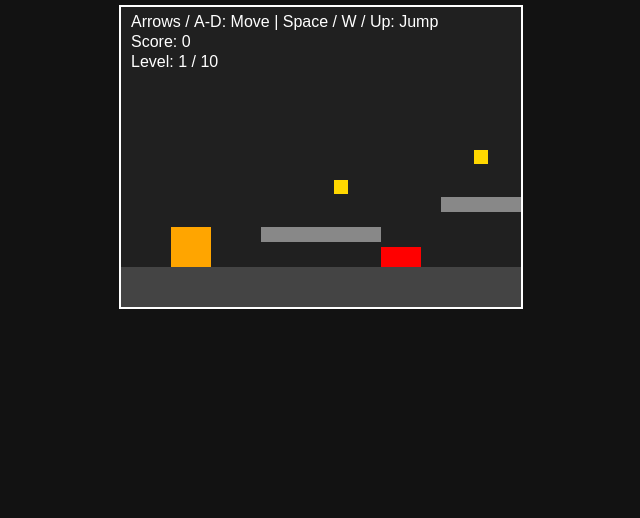
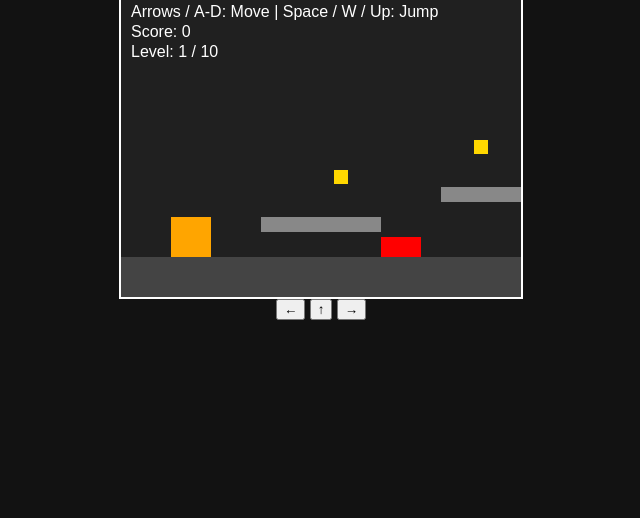
Before and after one commit to rikhaakther/canvas-platformer, a plain HTML site: page index.html in a window 1280 px wide. Shown: the part 282-800 px from the top of the page, without its empty margins (319-959 px from the left). Drawn offline with Linux system fonts and the light colour scheme.

Commit message:
Update index.html

```diff
--- a/index.html
+++ b/index.html
@@ -2,9 +2,8 @@
 <html lang="en">
 <head>
   <meta charset="UTF-8">
+  <meta name="viewport" content="width=device-width, initial-scale=1.0, maximum-scale=1.0, user-scalable=no">
   <title>My Canvas Game</title>
-
-  <!-- Connect CSS file -->
   <link rel="stylesheet" href="style.css">
 </head>
 <body>
@@ -15,7 +14,16 @@
     Your browser does not support the HTML5 canvas tag.
   </canvas>
 
-  <!-- Connect JavaScript file (usually at the end of body) -->
+  <!-- Mobile control buttons (hidden on PC) -->
+  <div id="mobileControls">
+    <div class="control-row">
+      <button id="btnLeft" class="control-btn">←</button>
+      <button id="btnJump" class="control-btn">↑</button>
+      <button id="btnRight" class="control-btn">→</button>
+    </div>
+  </div>
+
+  <!-- Connect JavaScript file -->
   <script src="game.js"></script>
 </body>
 </html>
```
